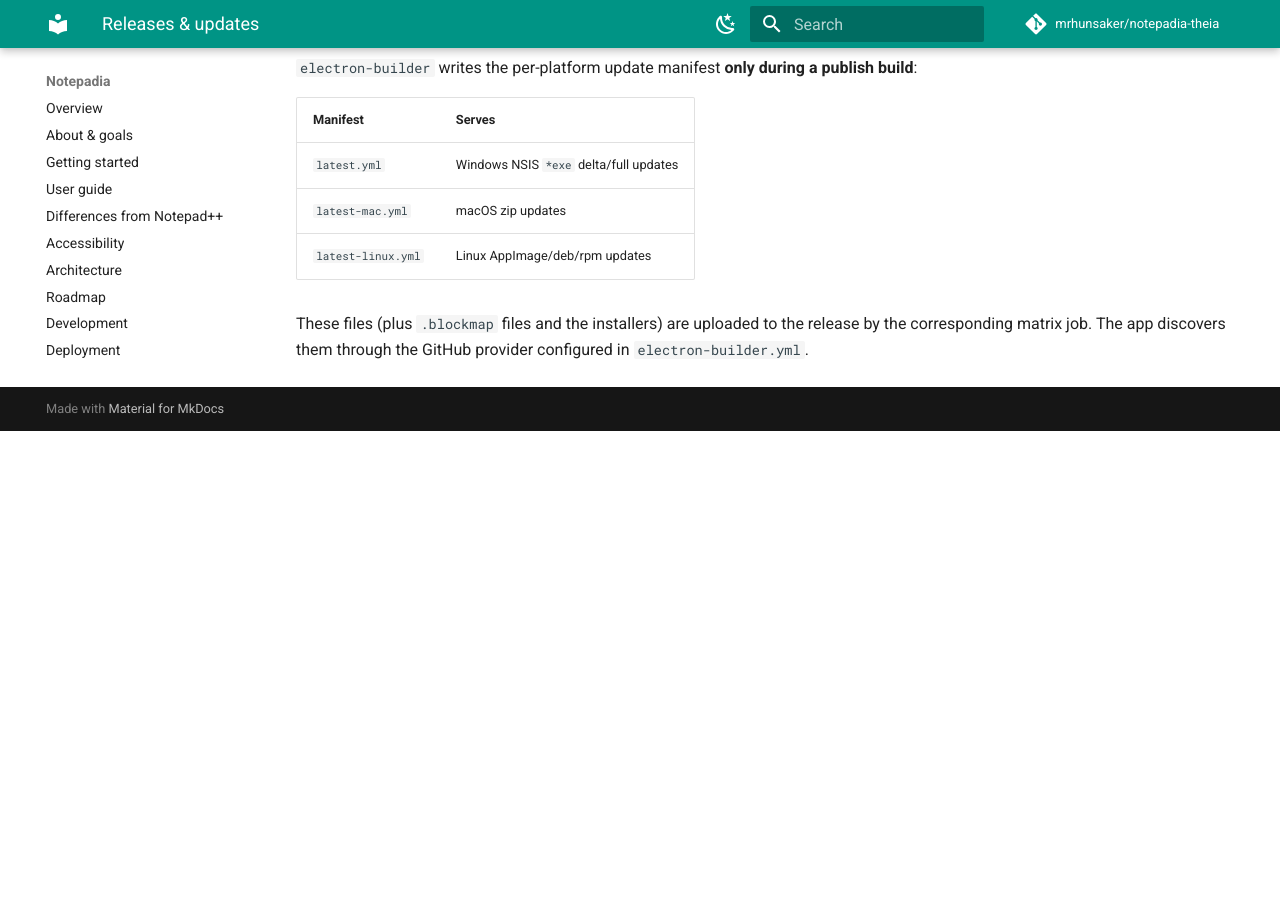
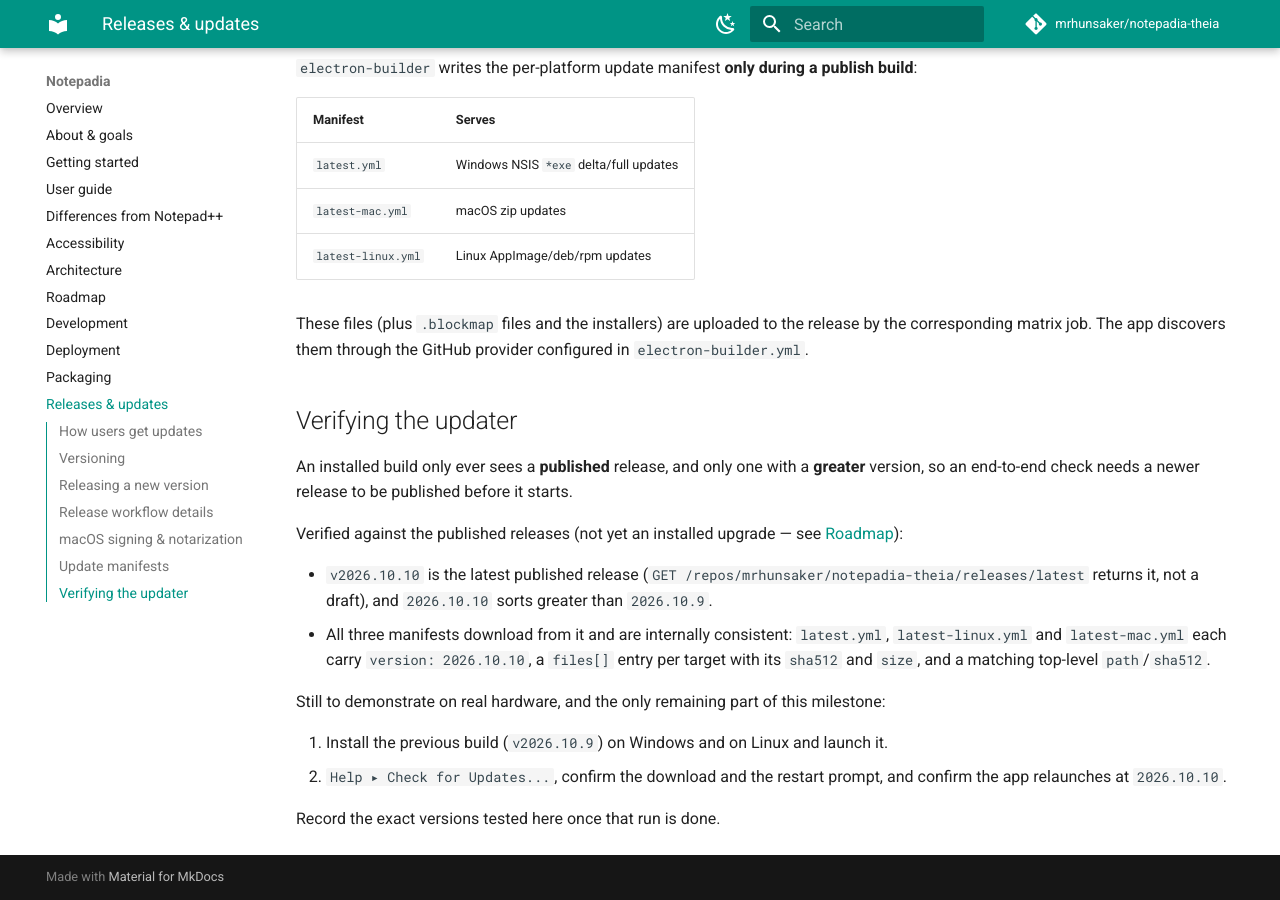
Before and after one commit to mrhunsaker/notepadia-theia, an MkDocs documentation site: the page built from docs/releases.md, in a window 1280 px wide and 900 px high, scrolled down 3107 px. Built offline with MkDocs 1.6.1 and Material for MkDocs 9.7.7, drawn with Linux system fonts in a browser that asks for light colours; comment, search, counter and statistics services are not loaded; before the commit the page ends 3538 px from its top, so only the background shows below that.

Commit message:
docs(releases): record updater manifest verification and pending install proof
J1: v2026.10.10 is now published (electron-updater resolves only published
releases, so an installed v2026.10.9 is finally offered it) and
/releases/latest returns it. Confirmed all three manifests download from
the published release and are internally consistent (version 2026.10.10,
files[] with sha512/size, matching top-level path/sha512), and that
2026.10.10 sorts greater than 2026.10.9.

docs/releases.md now states exactly what has been verified and what has
not: the only remaining part of the milestone is an installed build on
Windows and Linux discovering and installing the update via
Help > Check for Updates..., which needs real installations this
environment cannot provide. docs/roadmap.md G4 reflects that the
published-newer-release gate is gone but the install run is still open.

The current release had been drafted before the J3 workflow change, so its
notes did not carry the Gatekeeper warning; that note was added to the
published v2026.10.10 release directly, and future releases get it
automatically from the prepare job.

```diff
--- a/docs/releases.md
+++ b/docs/releases.md
@@ -153,3 +153,30 @@ publish build**:
 These files (plus `.blockmap` files and the installers) are uploaded to the
 release by the corresponding matrix job. The app discovers them through the
 GitHub provider configured in `electron-builder.yml`.
+
+## Verifying the updater
+
+An installed build only ever sees a **published** release, and only one with a
+**greater** version, so an end-to-end check needs a newer release to be
+published before it starts.
+
+Verified against the published releases (not yet an installed upgrade — see
+[Roadmap](roadmap.md#what-remains)):
+
+- `v2026.10.10` is the latest published release
+  (`GET /repos/mrhunsaker/notepadia-theia/releases/latest` returns it, not a
+  draft), and `2026.10.10` sorts greater than `2026.10.9`.
+- All three manifests download from it and are internally consistent:
+  `latest.yml`, `latest-linux.yml` and `latest-mac.yml` each carry
+  `version: 2026.10.10`, a `files[]` entry per target with its `sha512` and
+  `size`, and a matching top-level `path`/`sha512`.
+
+Still to demonstrate on real hardware, and the only remaining part of this
+milestone:
+
+1. Install the previous build (`v2026.10.9`) on Windows and on Linux and
+   launch it.
+2. `Help ▸ Check for Updates...`, confirm the download and the restart prompt,
+   and confirm the app relaunches at `2026.10.10`.
+
+Record the exact versions tested here once that run is done.
```
Also changed, not shown: CHANGELOG.md (+8 -0 lines), docs/roadmap.md (+1 -1 lines).
